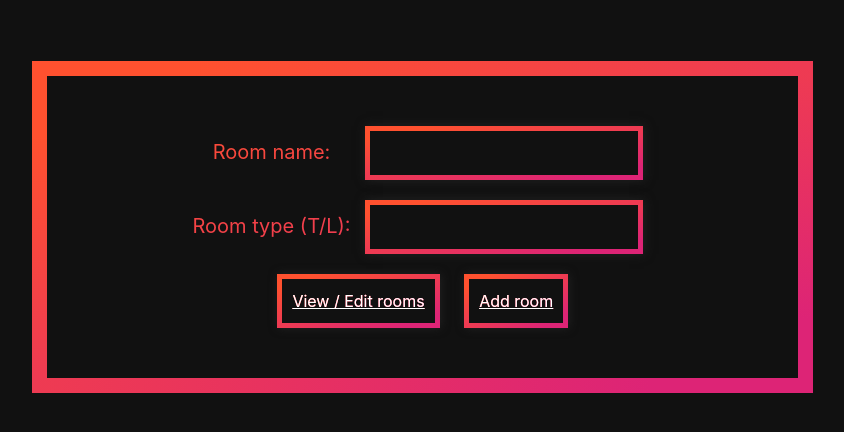
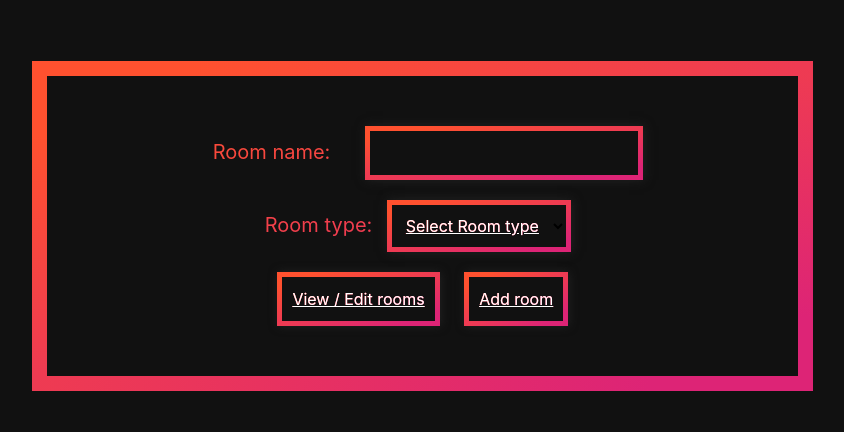
Before and after one commit to BhuvanKoduru/DBMS-Project, a Flask app: page /addrooms in a window 1280 px wide. Shown: the part 227-659 px from the top of the page, without its empty margins (198-1042 px from the left). Run offline with Flask 2, Linux system fonts and the light colour scheme; some libraries are stand-ins or nearby versions.

Commit message:
Update addrooms.html

```diff
--- a/templates/addrooms.html
+++ b/templates/addrooms.html
@@ -225,9 +225,13 @@ fieldset input:focus{
         </div>
         <div>
             <label for="rtype" style="padding:0; margin:0; width:fit-content;">
-                Room type (T/L):
+                Room type:
             </label>
-            <input type="text" id="rtype" style="text-decoration:none;"><br>
+            <select name="type" id="rtype" style="">
+                <option value="" disabled selected style="color:grey;">Select Room type</option>
+                <option value="T">Theory</option>
+                <option value="L">Lab</option>
+              </select><br>
             </div>
 
 		<a href="room_list.html"><h1 class="btn" onclick="openPage('edit')">View / Edit rooms</h1></a>
```
